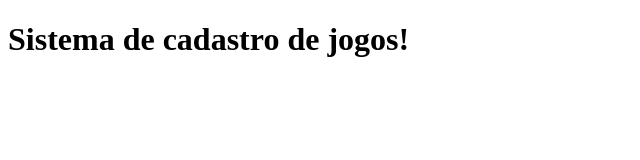
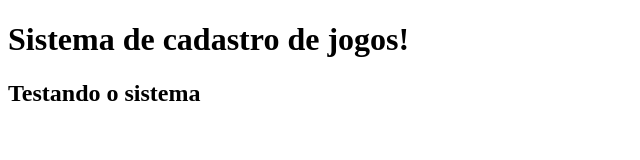
Before and after one commit to JoaovmPaula/sistema-de-cadastro, a plain HTML site: page index.html in a window 1280 px wide. Shown: the whole page, without its empty margins (0-640 px from the left). Drawn offline with Linux system fonts and the light colour scheme.

Commit message:
Mudança teste

```diff
--- a/index.html
+++ b/index.html
@@ -8,6 +8,7 @@
 </head>
 <body>
     <h1>Sistema de cadastro de jogos!</h1>
+    <h2> Testando o sistema </h2>
     <script> src="app.js"</script>
 </body>
 </html>
```
